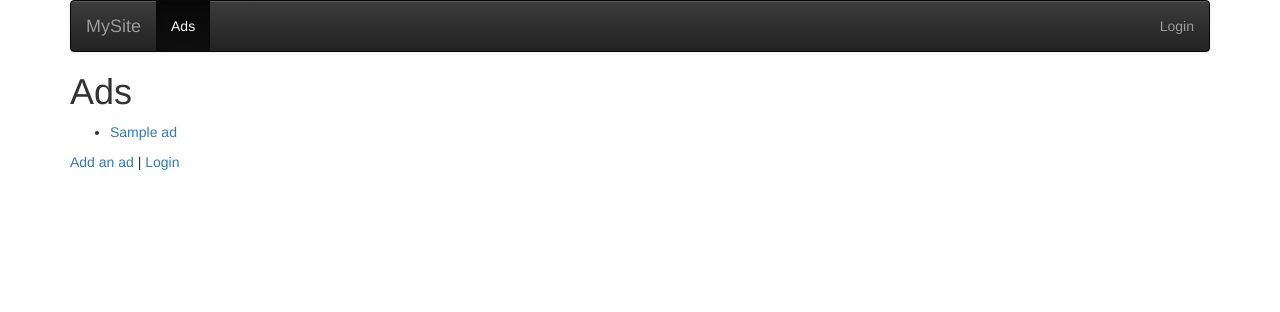
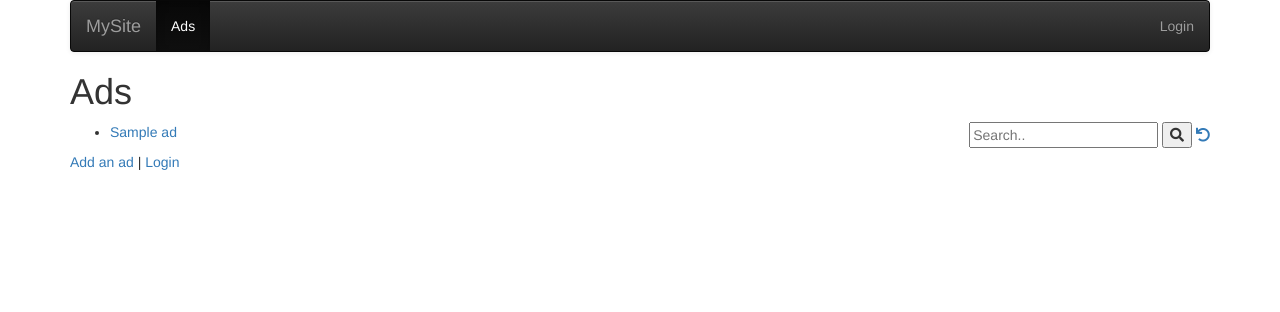
Before and after one commit to DigoevR/mysite, a Django app: page /ads/ in a window 1280 px wide. Shown: the top 312 px of the page. Run offline with Django 3.2, Linux system fonts and the light colour scheme; tables that the repository leaves empty hold one stand-in row (values such as "Sample post"); some libraries are stand-ins or nearby versions.

Commit message:
Ad search to ads

```diff
--- a/ads/templates/ads/ad_list.html
+++ b/ads/templates/ads/ad_list.html
@@ -3,6 +3,13 @@
 <h1>Ads</h1>
 <p>
 {% if ad_list %}
+<div style="float:right">
+  <form>
+    <input type="text" placeholder="Search.." name="search" {% if  search  %}value="{{ search }}"{% endif %}>
+    <button type="submit"><i class="fa fa-search"></i></button>
+    <a href="{% url 'ads:ad_list' %}"><i class="fa fa-undo"></i></a>
+  </form>
+</div>
 <ul>
   {% for ad in ad_list %}
     <li>
--- a/ads/views.py
+++ b/ads/views.py
@@ -8,18 +8,25 @@ from django.views import View
 from .forms import CreateForm, CommentForm
 from django.utils.decorators import method_decorator
 from django.views.decorators.csrf import csrf_exempt
+from django.db.models import Q
 
 class AdsListView(OwnerListView):
     model = Ad
-
     def get_context_data(self, **kwargs):
         context = super().get_context_data(**kwargs)
         favorites = []
         if self.request.user.is_authenticated:
             favorites = self.request.user.favorite_ads.values_list('id', flat=True)
         context["favorites"] = favorites
+        context["search"] = self.search
         return context
 
+    def get_queryset(self):
+        queryset = super().get_queryset()
+        self.search = self.request.GET.get('search', False)
+        if self.search:
+            queryset = queryset.filter(Q(title__contains=self.search) | Q(text__contains=self.search))
+        return queryset
 
 
 class AdsDetailView(OwnerDetailView):
```
